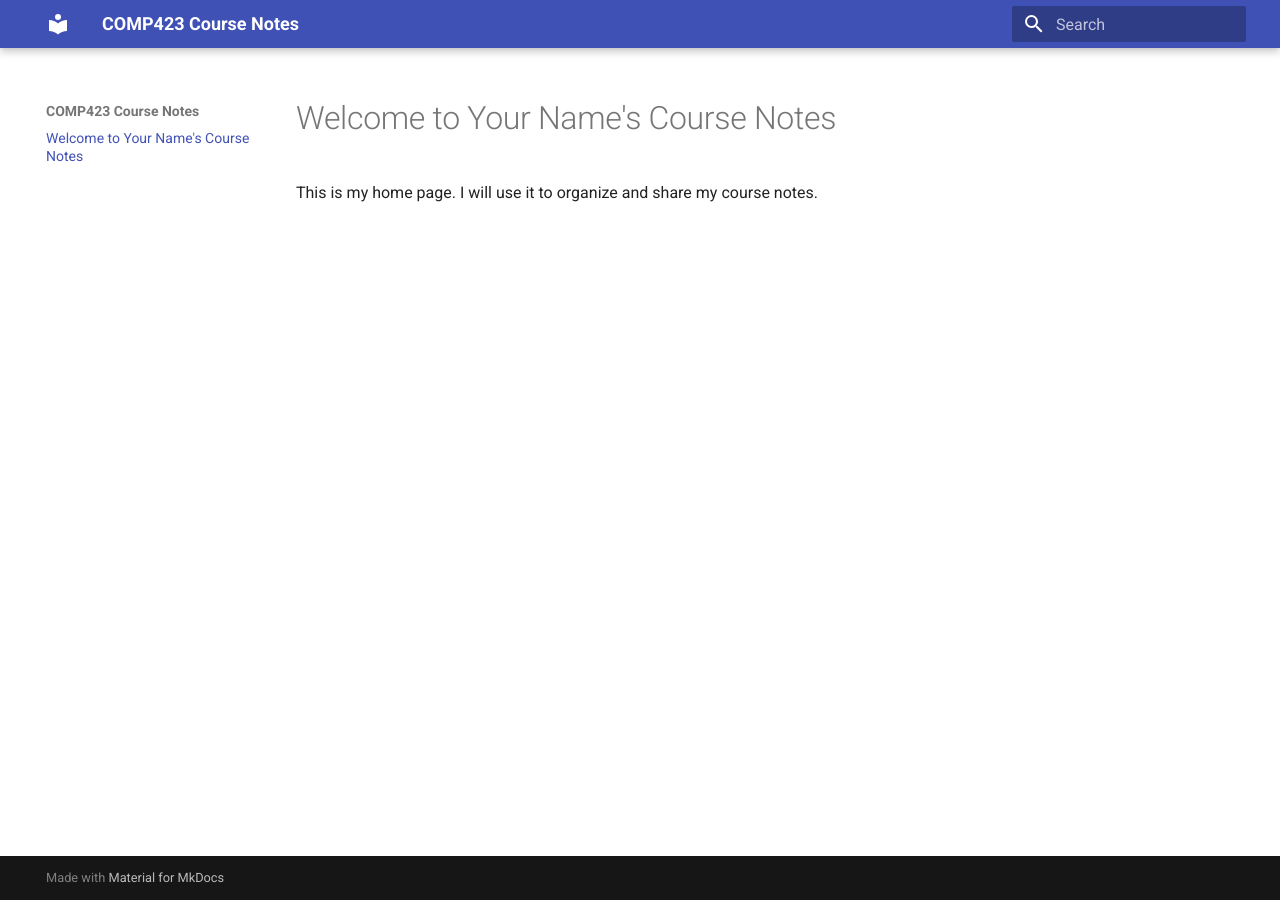
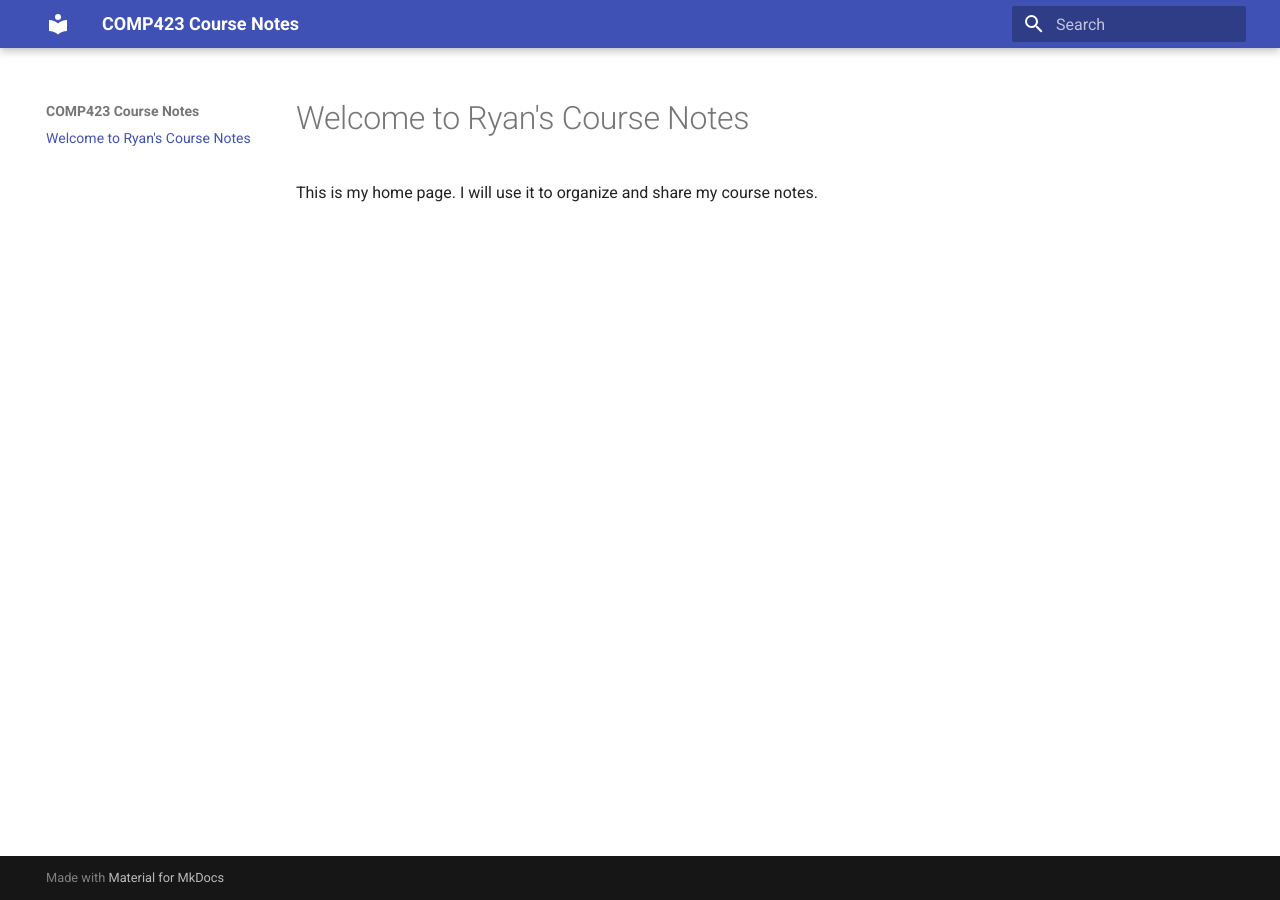
Before and after one commit to raneill26/comp423-coursenotes, an MkDocs documentation site: the page built from docs/index.md, in a window 1280 px wide. Built offline with MkDocs 1.6.1 and Material for MkDocs 9.7.7, drawn with Linux system fonts in a browser that asks for light colours.

Commit message:
Set up Material for MkDocs and GitHub Action

```diff
--- a/docs/index.md
+++ b/docs/index.md
@@ -1,3 +1,3 @@
-# Welcome to Your Name's Course Notes
+# Welcome to Ryan's Course Notes
 
 This is my home page. I will use it to organize and share my course notes.
```
